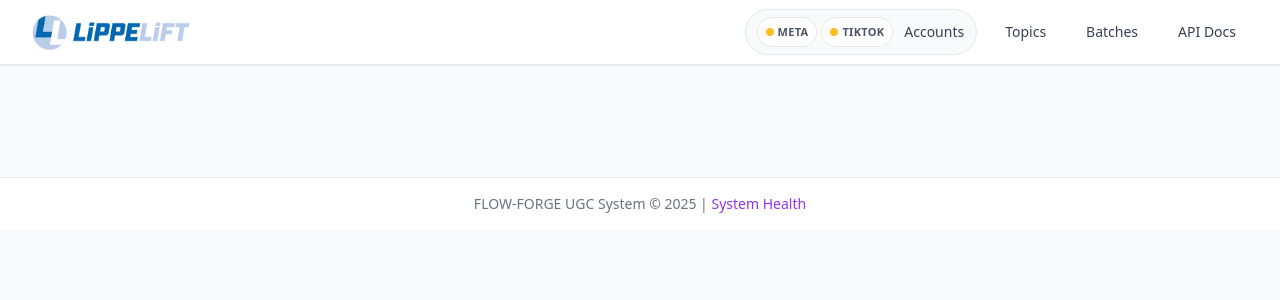
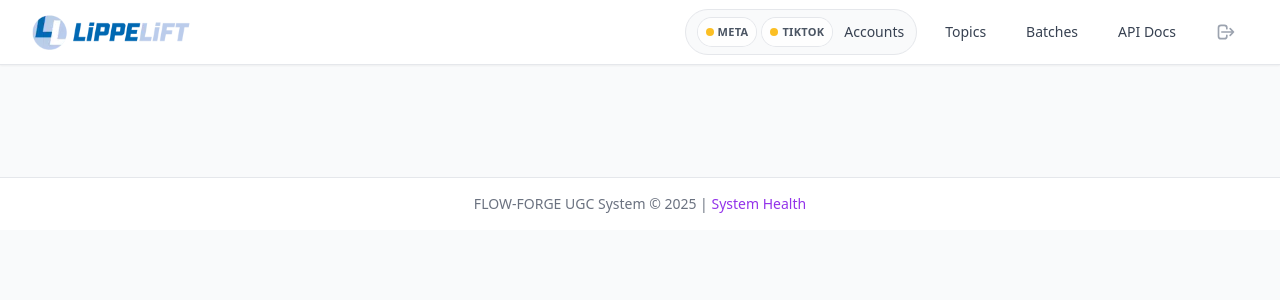
Before and after one commit to patabrava/AIUGC, a Python web app: template templates/base.html in a window 1280 px wide. Shown: the top 300 px of the page. Run offline with Jinja, Linux system fonts and the light colour scheme; the template is opened without the code that fills it, so the values that code supplies are empty; some libraries are stand-ins or nearby versions.

Commit message:
feat(auth): add logout button to desktop and mobile nav
Co-Authored-By: Claude Sonnet 4.6 <noreply@anthropic.com>

```diff
--- a/templates/base.html
+++ b/templates/base.html
@@ -82,6 +82,13 @@
                     <a href="/docs" class="text-gray-700 hover:text-purple-700 px-3 py-2 rounded-md text-sm font-medium transition">
                         API Docs
                     </a>
+                    <form method="post" action="/auth/logout" class="inline">
+                        <button type="submit" class="text-gray-400 hover:text-red-600 px-3 py-2 rounded-md text-sm font-medium transition" title="Log out">
+                            <svg class="h-5 w-5" fill="none" stroke="currentColor" viewBox="0 0 24 24">
+                                <path stroke-linecap="round" stroke-linejoin="round" stroke-width="2" d="M17 16l4-4m0 0l-4-4m4 4H7m6 4v1a3 3 0 01-3 3H6a3 3 0 01-3-3V7a3 3 0 013-3h4a3 3 0 013 3v1"/>
+                            </svg>
+                        </button>
+                    </form>
                 </div>
 
                 <!-- Mobile Menu Button -->
@@ -140,6 +147,17 @@
                     </span>
                     <span x-text="$store.accountsHub?.mobileLabel() || 'Accounts'"></span>
                 </button>
+                <form method="post" action="/auth/logout">
+                    <button
+                        type="submit"
+                        class="flex w-full items-center gap-3 rounded-md px-3 py-2 text-left text-base font-medium text-gray-700 transition hover:bg-red-50 hover:text-red-700 focus:outline-none focus:ring-2 focus:ring-red-500"
+                    >
+                        <svg class="h-5 w-5" fill="none" stroke="currentColor" viewBox="0 0 24 24">
+                            <path stroke-linecap="round" stroke-linejoin="round" stroke-width="2" d="M17 16l4-4m0 0l-4-4m4 4H7m6 4v1a3 3 0 01-3 3H6a3 3 0 01-3-3V7a3 3 0 013-3h4a3 3 0 013 3v1"/>
+                        </svg>
+                        Log out
+                    </button>
+                </form>
             </div>
         </div>
     </nav>
```
